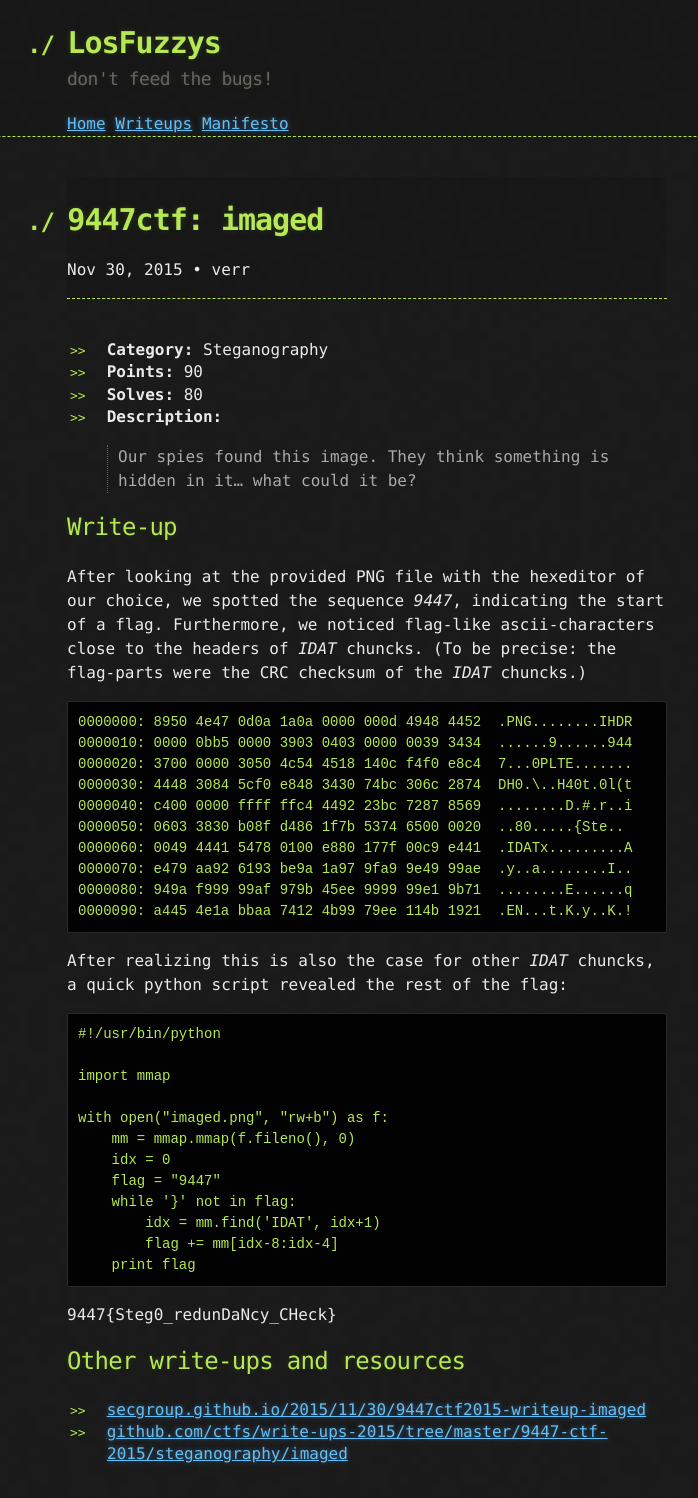
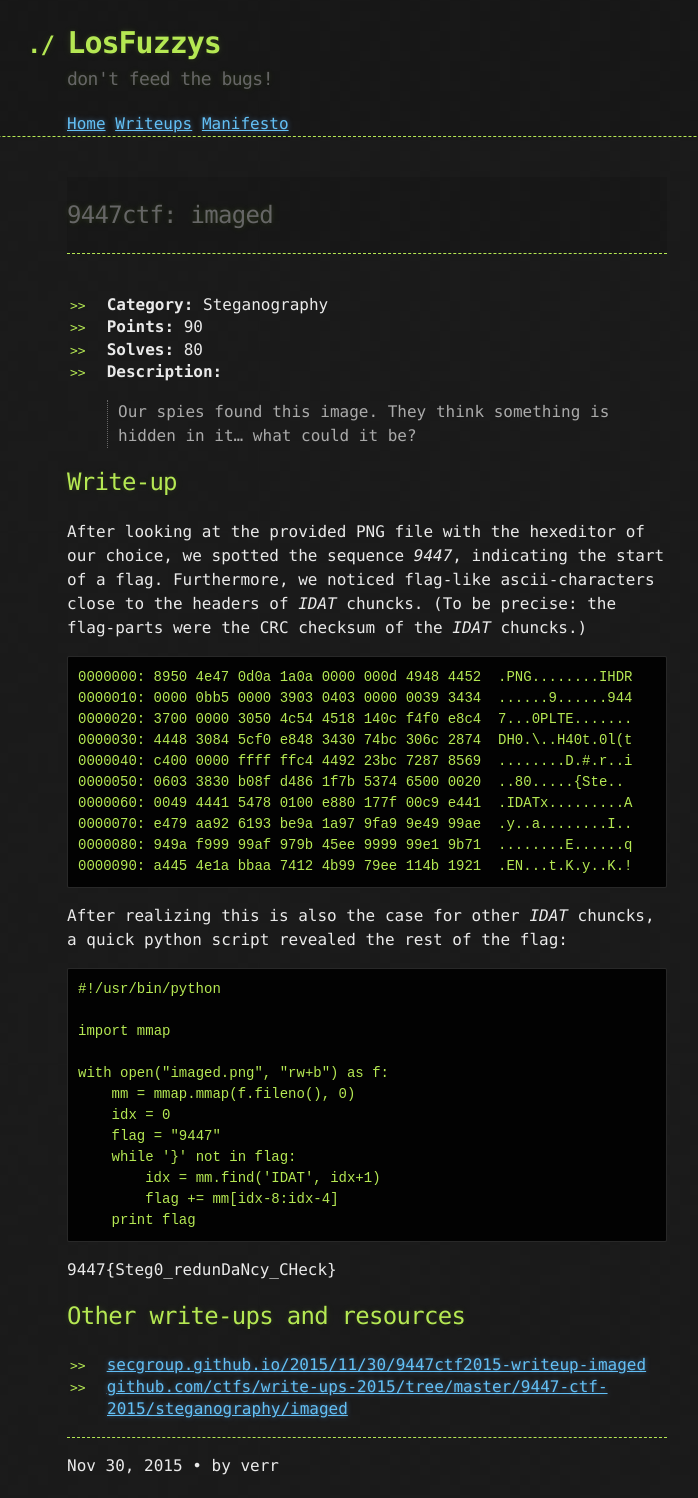
Before and after one commit to mtps3/Mtps3.github.io, a Jekyll site: the page built from _posts/2015-11-30-9447ctf-imaged.md, in a window 1280 px wide. Shown: the whole page, without its empty margins (273-971 px from the left). Built offline with Jekyll 4.4.1, drawn with Linux system fonts in a browser that asks for light colours.

Commit message:
finetuned post layout

```diff
--- a/_layouts/post.html
+++ b/_layouts/post.html
@@ -4,12 +4,17 @@
 <div class="post">
 
   <header class="post-header">
-    <h1>{{ page.title }}</h1>
-    <p class="meta">{{ page.date | date: "%b %-d, %Y" }}{% if page.author %} • {{ page.author }}{% endif %}{% if page.meta %} • {{ page.meta }}{% endif %}</p>
+    <h2>{{ page.title }}</h2>
+    <!--<p class="meta">{{ page.date | date: "%b %-d, %Y" }}{% if page.author %} • {{ page.author }}{% endif %}{% if page.meta %} • {{ page.meta }}{% endif %}</p> -->
   </header>
 
   <article class="post-content">
   {{ content }}
   </article>
 
+  <footer>
+     <hr>
+     <p class="meta">{{ page.date | date: "%b %-d, %Y" }}{% if page.author %} • by {{ page.author }}{% endif %}{% if page.meta %} • {{ page.meta }}{% endif %}</p>
+   </footer>
+
 </div>
```
